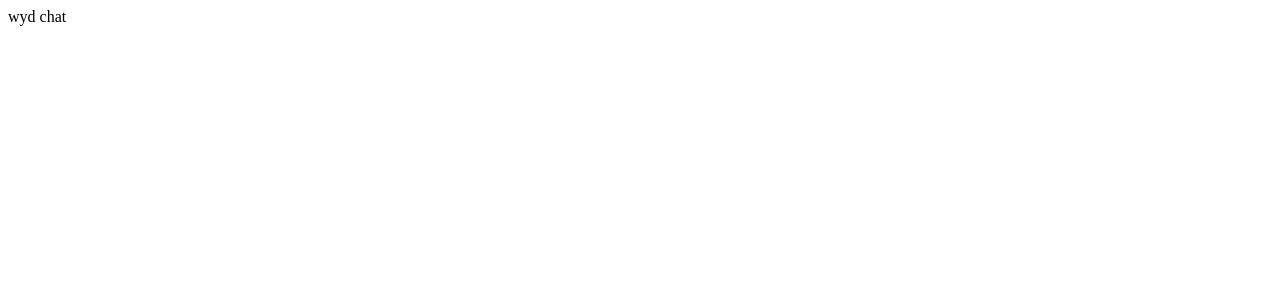
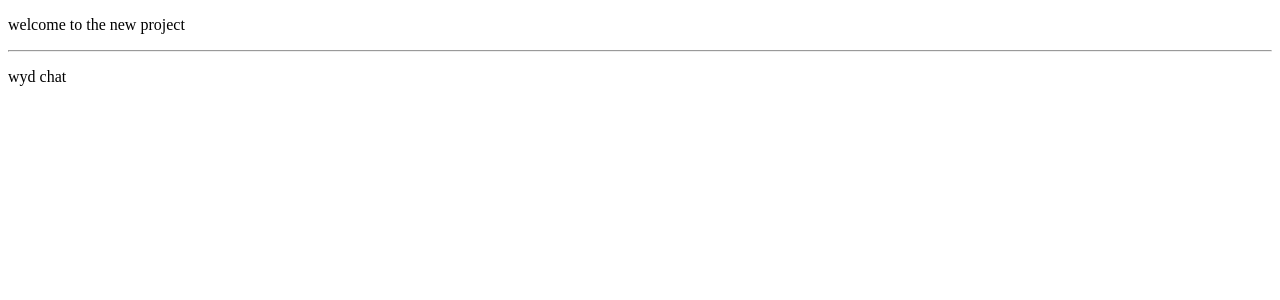
Before and after one commit to pablo-maff/wyd-chat, a React (Vite) app: page / in a window 1280 px wide. Shown: the top 300 px of the page. Built offline with nearby package versions, Linux system fonts and the light colour scheme.

Commit message:
.eslintrc.cjs has been modified

```diff
--- a/src/App.jsx
+++ b/src/App.jsx
@@ -1,8 +1,9 @@
-
 export default function App() {
-
   return (
-    "wyd chat"
+    <>
+      <p>welcome to the new project</p>
+      <hr />
+      <p>wyd chat</p>
+    </>
   )
-
 }
--- a/src/main.jsx
+++ b/src/main.jsx
@@ -1,9 +1,4 @@
-import React from 'react'
 import ReactDOM from 'react-dom/client'
 import App from './App.jsx'
 
-ReactDOM.createRoot(document.getElementById('root')).render(
-  <React.StrictMode>
-    <App />
-  </React.StrictMode>,
-)
+ReactDOM.createRoot(document.getElementById('root')).render(<App />)
```
Also changed, not shown: .eslintrc.cjs.
